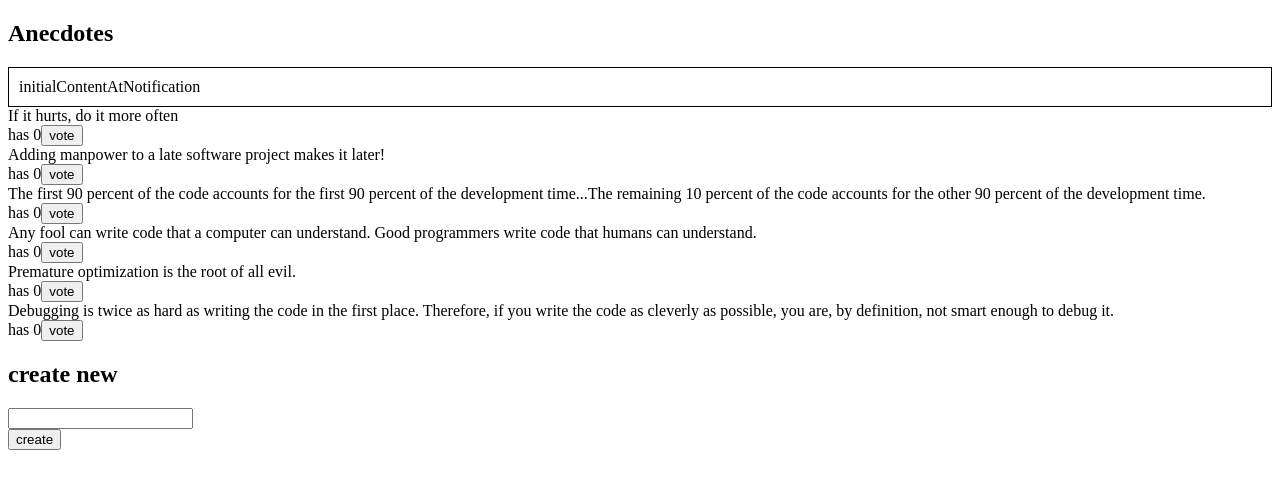
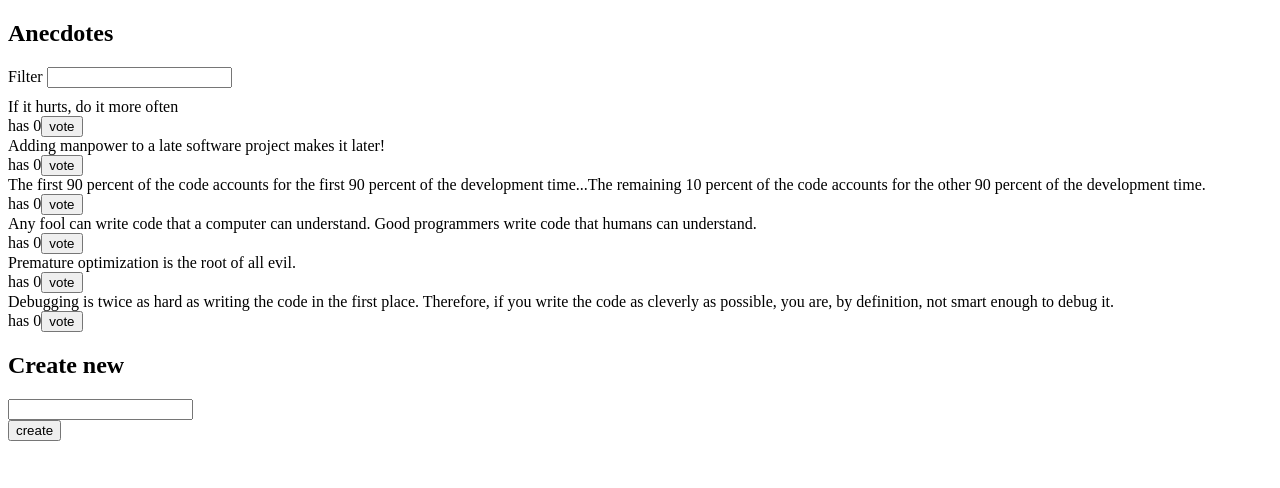
Before and after one commit to MarkoTammi/anecdotes2-redux, a React (Create React App) app: page / in a window 1280 px wide. Shown: the top 488 px of the page. Built offline with nearby package versions, Linux system fonts and the light colour scheme.

Commit message:
6.12* paremmat anekdootit, step10

```diff
--- a/src/App.js
+++ b/src/App.js
@@ -5,6 +5,7 @@ import React from 'react'
 import AnecdoteForm from './components/AnecdoteForm'
 import AnecdoteList from './components/AnecdoteList'
 import Notification from './components/Notification'
+import Filter from './components/Filter'
 
 const App = () => {
 
@@ -12,6 +13,7 @@ const App = () => {
     <div>
       <h2>Anecdotes</h2>
       <Notification />
+      <Filter />
       <AnecdoteList />
       <AnecdoteForm />
     </div>
--- a/src/components/AnecdoteForm.js
+++ b/src/components/AnecdoteForm.js
@@ -6,6 +6,7 @@ import React from 'react'
 
 import { useDispatch } from 'react-redux'
 import { createAnecdote } from '../reducers/anecdoteReducer'
+import { setNotification , clearNotification} from '../reducers/notificationReducer'
 
 const AnecdoteForm = () => {
 
@@ -16,11 +17,18 @@ const AnecdoteForm = () => {
     const content = event.target.anecdote.value
     event.target.anecdote.value = ''
     dispatch(createAnecdote(content))
+
+    // Display name of created anecdote in notification field
+    dispatch(setNotification('You create "' + content + '" blog'))
+    // And clear notification field after 5 sec.
+    setTimeout(() => {
+      dispatch(clearNotification('CLEAR'))
+      }, 5000)
   }
 
   return (
     <div>
-      <h2>create new</h2>
+      <h2>Create new</h2>
       <form onSubmit={addAnecdote}>
         <div><input name="anecdote"/></div>
         <button type="submit">create</button>
--- a/src/components/AnecdoteList.js
+++ b/src/components/AnecdoteList.js
@@ -6,24 +6,71 @@ import React from 'react'
 
 import { useSelector, useDispatch } from 'react-redux'
 import { addVote } from '../reducers/anecdoteReducer'
+import { setNotification, clearNotification } from '../reducers/notificationReducer'
 
 const AnecdoteList = () => {
 
     const dispatch = useDispatch()
+
     const anecdotes = useSelector(state => state.anecdotes)
     // Sort anecdotes by "votes". Most votes is the 1st.
     anecdotes.sort((a, b) => b.votes - a.votes)
 
+    // String to filter anecdotes
+    const filterString = useSelector(state => state.filter)
+    console.log('AnecdoteList filterString', filterString)
+
+    // To include only anecdotes which match with filterString. filterString is empty all names are displayed.
+    const filteredAnecdotes = anecdotes.filter(anecdote => anecdote.content.toLowerCase().includes(filterString.toLowerCase()))
+
+
+    // Event handler for vote button
+    const handleVoteButton = (id) => {
+        // Set +1 for a voted anecdote
+        dispatch(addVote(id))
+
+        // Display notification for voted anecdote
+        const votedAnecdote = anecdotes.filter(anecdote => anecdote.id === id)
+        dispatch(setNotification('You voted : ' + votedAnecdote[0].content))
+        // Clear notification
+        setTimeout(() => {
+            dispatch(clearNotification('CLEAR'))
+            }, 5000)
+    }
+
     return (
         <div>
-            {anecdotes.map(anecdote =>
+{/*             {filterString === '' ? anecdotes.map(anecdote =>
                 <div key={anecdote.id}>
                     <div>
                         {anecdote.content}
                     </div>
                     <div>
                         has {anecdote.votes}
-                        <button onClick={() => dispatch(addVote(anecdote.id)) }>vote</button>
+                        <button onClick={() => handleVoteButton(anecdote.id)}>vote</button>
+                    </div>
+                </div>
+            ) : <p>test</p>} */}
+
+{/*             {anecdotes.map(anecdote =>
+                <div key={anecdote.id}>
+                    <div>
+                        {anecdote.content}
+                    </div>
+                    <div>
+                        has {anecdote.votes}
+                        <button onClick={() => handleVoteButton(anecdote.id)}>vote</button>
+                    </div>
+                </div>
+            )} */}
+           {filteredAnecdotes.map(anecdote =>
+                <div key={anecdote.id}>
+                    <div>
+                        {anecdote.content}
+                    </div>
+                    <div>
+                        has {anecdote.votes}
+                        <button onClick={() => handleVoteButton(anecdote.id)}>vote</button>
                     </div>
                 </div>
             )}
--- /dev/null
+++ b/src/components/Filter.js
@@ -0,0 +1,31 @@
+
+// Component to render filter input field
+
+import React from 'react'
+import { useSelector, useDispatch } from 'react-redux'
+
+
+import { filterStr } from '../reducers/filterReducer'
+
+const Filter = () => {
+
+    const dispatch = useDispatch()
+
+    const handleChange = (event) => {
+        console.log(event.target.value)
+        dispatch(filterStr(event.target.value))
+
+        // input-kentän arvo muuttujassa event.target.value
+    }
+    const style = {
+        marginBottom: 10
+    }
+
+    return (
+        <div style={style}>
+            Filter <input onChange={handleChange} />
+        </div>
+    )
+}
+
+export default Filter
--- a/src/components/Notification.js
+++ b/src/components/Notification.js
@@ -1,5 +1,5 @@
 
-// Component to render what saved to the store.state.notification
+// Component to render what saved to the store.state.notification if any
 
 import React from 'react'
 
@@ -17,8 +17,8 @@ const Notification = () => {
   }
 
   return (
-    <div style={style}>
-      {notification}
+    <div>
+        { notification !== '' && <div style={style}>{notification}</div> }
     </div>
   )
 }
--- /dev/null
+++ b/src/reducers/filterReducer.js
@@ -0,0 +1,25 @@
+
+
+// Module to define store/state/actionCreator for filter
+
+const filterReducer = (state = '', action) => {
+    console.log('filterReducer state : ', state)
+    console.log('filterReducer action :', action)
+
+    switch(action.type) {
+        case 'SET_FILTERSTRING':
+            return state = action.filterString
+        default:
+            return state
+    }
+}
+
+
+export const filterStr = (filterString) => {
+    return {
+      type: 'SET_FILTERSTRING',
+      filterString: filterString
+    }
+}
+
+export default filterReducer
--- a/src/reducers/notificationReducer.js
+++ b/src/reducers/notificationReducer.js
@@ -3,15 +3,32 @@
 // notificationReducer
 
 
-const notificationReducer = (state = 'initialContentAtNotification', action) => {
-    console.log('state now: ', state)
-    console.log('action', action)
-     switch(action.type) {
-
-      default:
-        return state
+const notificationReducer = (state = '', action) => {
+    console.log('notificationReducer state : ', state)
+    console.log('notificationReducer action : ', action)
+    switch(action.type) {
+        case 'SET' :
+          console.log('SET case')
+          return state = action.notification
+        case 'CLEAR' :
+          return state = action.notification
+        default:
+          return state
     }
 }
 
+export const setNotification = (notification) => {
+  return {
+    type: 'SET',
+    notification: notification
+  }
+}
+
+export const clearNotification = () => {
+  return {
+    type: 'CLEAR',
+    notification: ''
+  }
+}
 
 export default notificationReducer
--- a/src/store.js
+++ b/src/store.js
@@ -1,14 +1,18 @@
 
+
+// Module to define combined store. Imported to index.js
 
 import { createStore, combineReducers } from 'redux'
 import { composeWithDevTools } from 'redux-devtools-extension'
 
 import anecdoteReducer from './reducers/anecdoteReducer'
 import notificationReducer from './reducers/notificationReducer'
+import filterReducer from './reducers/filterReducer'
 
 const reducer = combineReducers({
     anecdotes: anecdoteReducer,
-    notification: notificationReducer
+    notification: notificationReducer,
+    filter: filterReducer
 })
 
 const store = createStore(
```
Also changed, not shown: src/reducers/anecdoteReducer.js (+8 -2 lines), 1 other file (tests, documents, lock files or other folders).
